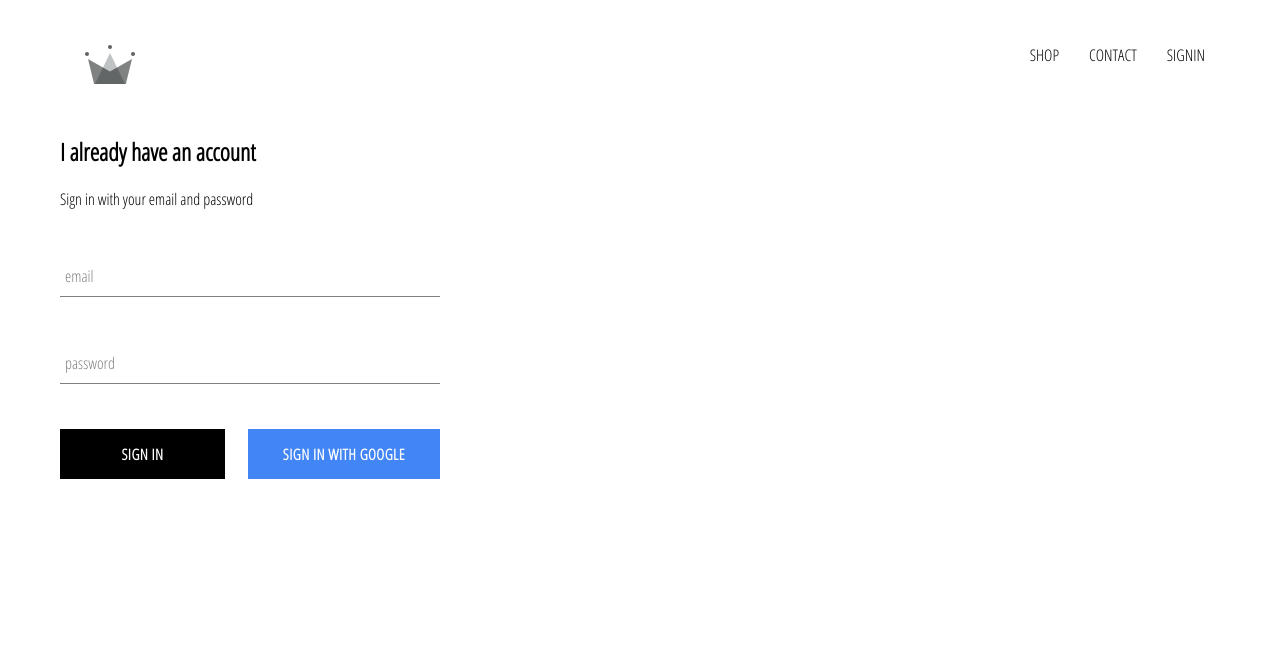
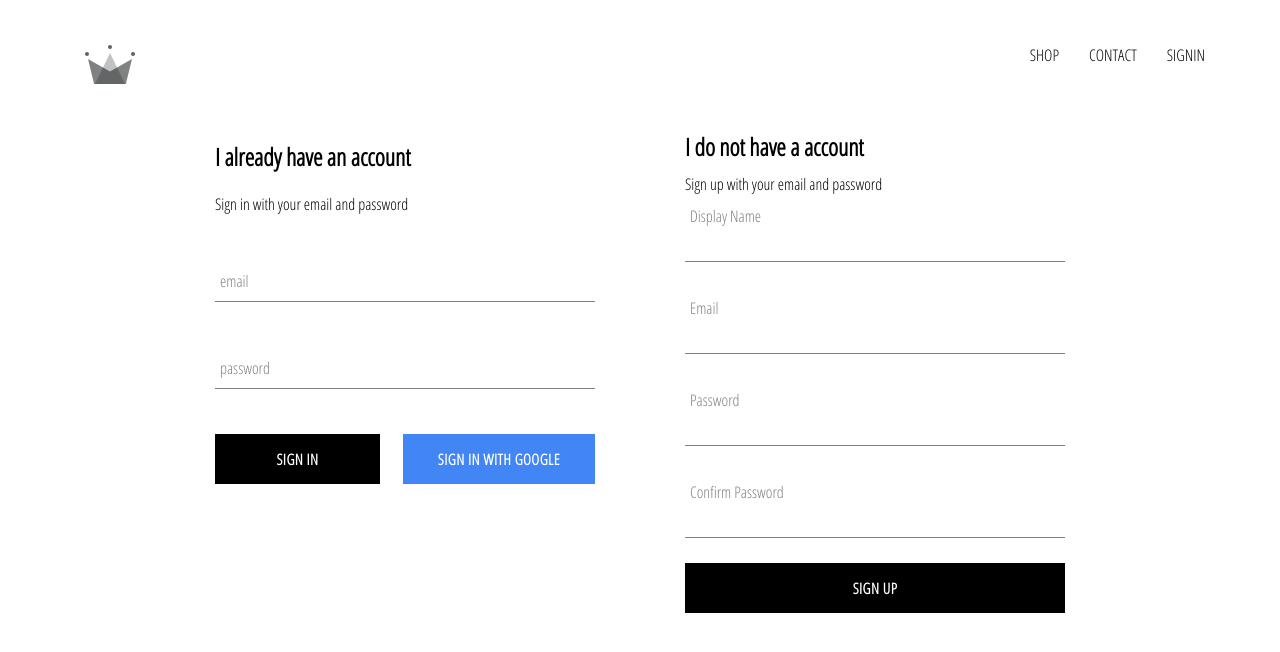
Before and after one commit to Swastikyadav/clothing-cart, a React (Create React App) app: page /signin in a window 1280 px wide. Shown: the top 652 px of the page. Built offline with nearby package versions, Linux system fonts and the light colour scheme; no server answers.

Commit message:
Signup with email and password

```diff
--- a/src/App.js
+++ b/src/App.js
@@ -27,9 +27,12 @@
 
         userRef.onSnapshot(snapShot => {
           this.setState({
-            id: snapShot.id,
-            ...snapShot.data()
+            currentUser: {
+              id: snapShot.id,
+              ...snapShot.data()
+            }
           });
+          console.log(this.state);
         });
       }
       // else {
--- /dev/null
+++ b/src/components/sign-up/sign-up.component.jsx
@@ -0,0 +1,102 @@
+import React from "react";
+
+import FormInput from "../form-input/form-input.component";
+import CustomButton from "../custom-button/custom-button.component";
+
+import { auth, createUserProfileDocument } from "../../firebase/firebase.utils";
+
+import "./sign-up.styles.scss";
+
+class SignUp extends React.Component {
+  constructor() {
+    super();
+
+    this.state = {
+      displayName: "",
+      email: "",
+      password: "",
+      confirmPassword: ""
+    };
+  }
+
+  handleSubmit = async event => {
+    event.preventDefault();
+
+    const { displayName, email, password, confirmPassword } = this.state;
+    if (password !== confirmPassword) {
+      alert("Password don't match");
+      return;
+    }
+
+    try {
+      const { user } = await auth.createUserWithEmailAndPassword(
+        email,
+        password
+      );
+
+      await createUserProfileDocument(user, { displayName });
+
+      this.setState({
+        displayName: "",
+        email: "",
+        password: "",
+        confirmPassword: ""
+      });
+    } catch (error) {
+      console.log(error);
+    }
+  };
+
+  handleChange = event => {
+    const { name, value } = event.target;
+
+    this.setState({ [name]: value });
+  };
+
+  render() {
+    const { displayName, email, password, confirmPassword } = this.state;
+    return (
+      <div className="sign-up">
+        <h2 className="title">I do not have a account</h2>
+        <span>Sign up with your email and password</span>
+        <form className="sign-up" onSubmit={this.handleSubmit}>
+          <FormInput
+            type="text"
+            name="displayName"
+            value={displayName}
+            onChange={this.handleChange}
+            label="Display Name"
+            required
+          />
+          <FormInput
+            type="text"
+            name="email"
+            value={email}
+            onChange={this.handleChange}
+            label="Email"
+            required
+          />
+          <FormInput
+            type="password"
+            name="password"
+            value={password}
+            onChange={this.handleChange}
+            label="Password"
+            required
+          />
+          <FormInput
+            type="password"
+            name="confirmPassword"
+            value={confirmPassword}
+            onChange={this.handleChange}
+            label="Confirm Password"
+            required
+          />
+          <CustomButton type="submit">SIGN UP</CustomButton>
+        </form>
+      </div>
+    );
+  }
+}
+
+export default SignUp;
--- /dev/null
+++ b/src/components/sign-up/sign-up.styles.scss
@@ -0,0 +1,13 @@
+.sign-up {
+    display: flex;
+    flex-direction: column;
+    width: 380px;
+
+    .title {
+      margin: 10px 0;
+    }
+
+    .group {
+        margin: 0;
+    }
+  }
--- a/src/pages/auth/auth.component.jsx
+++ b/src/pages/auth/auth.component.jsx
@@ -1,11 +1,17 @@
 import React from "react";
 
 import SignIn from "../../components/sign-in/sign-in.component";
+import SignUp from "../../components/sign-up/sign-up.component";
+
+import "./auth.styles.scss";
 
 function Auth() {
-    return(
-        <SignIn />
-    );
+  return (
+    <div className="sign-in-and-sign-up">
+      <SignIn />
+      <SignUp />
+    </div>
+  );
 }
 
 export default Auth;
--- a/src/pages/auth/auth.styles.scss
+++ b/src/pages/auth/auth.styles.scss
@@ -0,0 +1,6 @@
+.sign-in-and-sign-up {
+  width: 850px;
+  display: flex;
+  justify-content: space-between;
+  margin: 30px auto;
+}
```
